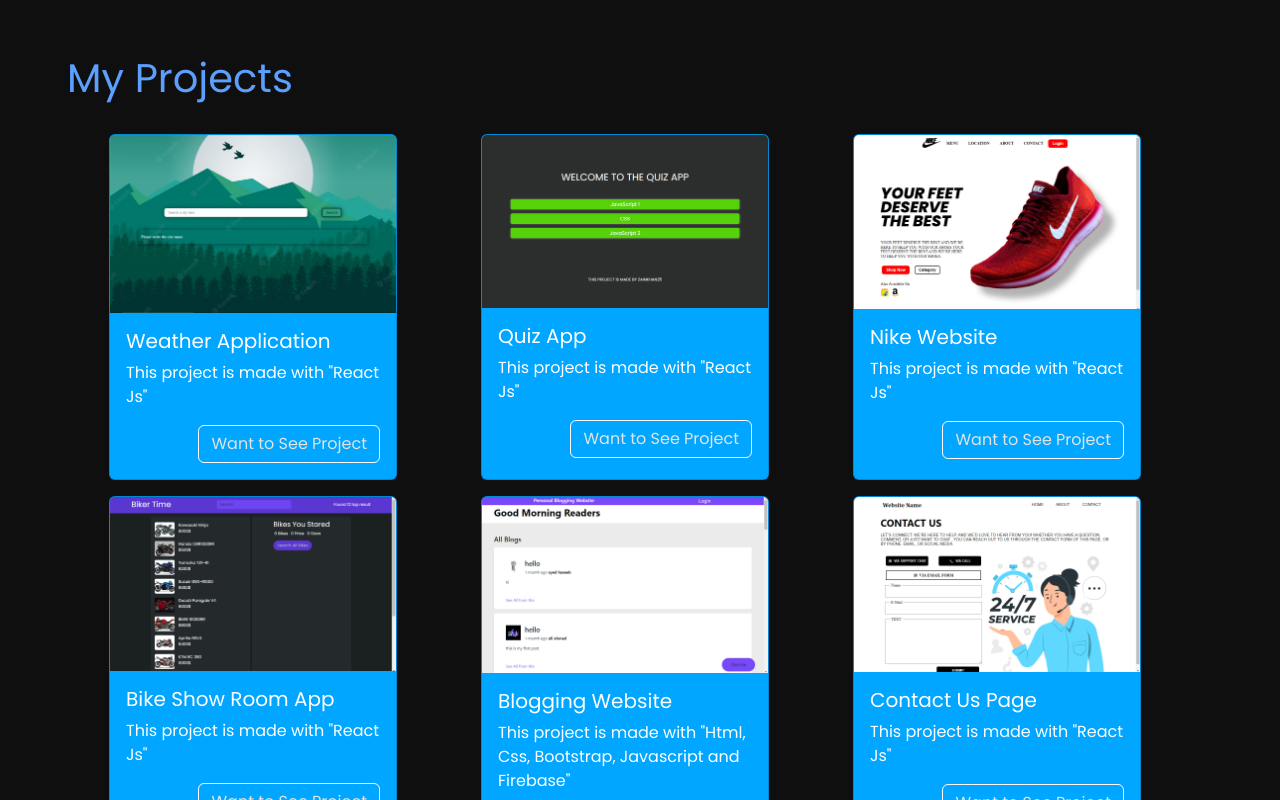
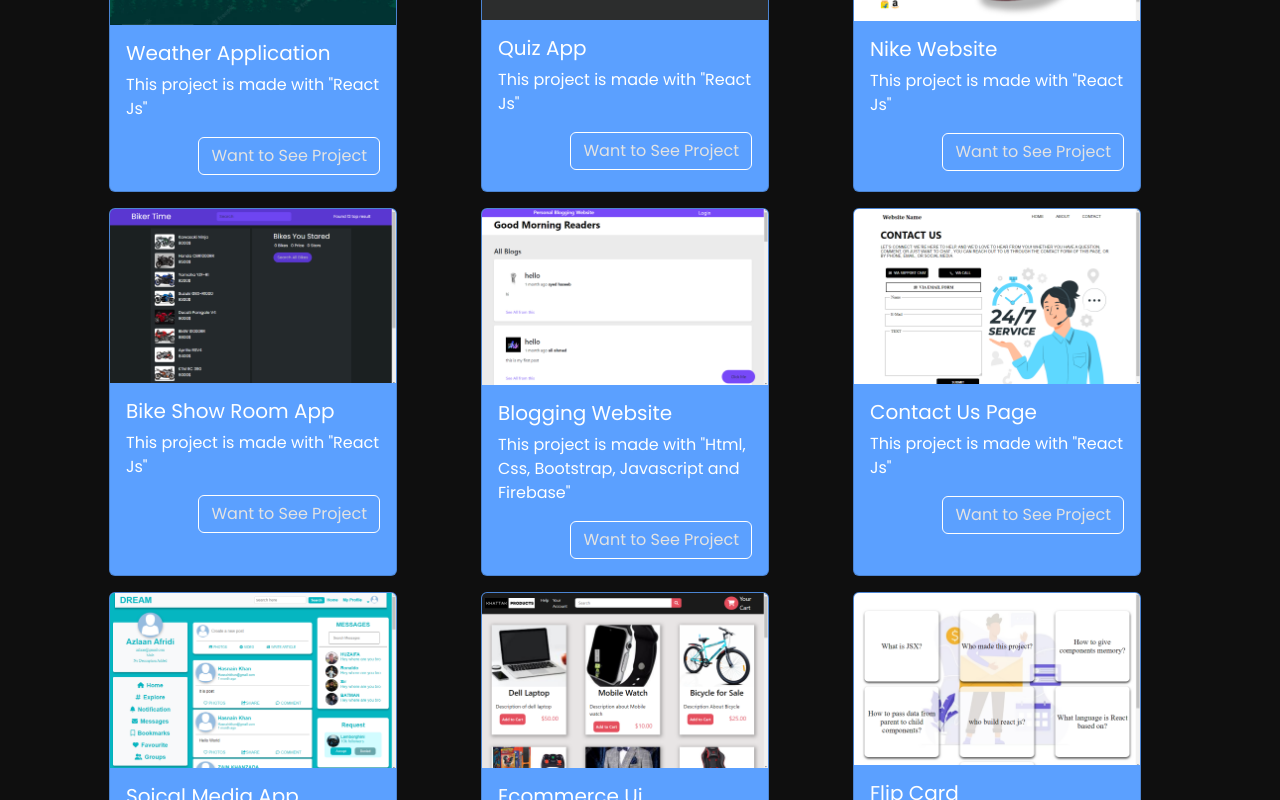
Before and after one commit to ZAINKHAN25/React-Portfolio, a React (Create React App) app: page / in a window 1280 px wide. Shown: the part 1540-2340 px from the top of the page. Built offline with nearby package versions, Linux system fonts and the light colour scheme; a web font is replaced by a local one.

Commit message:
my skill area is done

```diff
--- a/src/App.css
+++ b/src/App.css
@@ -52,7 +52,7 @@ body::-webkit-scrollbar-thumb {
 
 #homearea {
     width: 100vw !important;
-    min-height: 100vh !important;
+    min-height: 90vh !important;
 }
 
 .autotypespan, .headingwithbluecolor {
@@ -70,7 +70,7 @@ body::-webkit-scrollbar-thumb {
 }
 
 .card{
-    background-color:rgb(0, 166, 255);
+    background-color:rgb(91 160 255);
     color: #fff;
     transform: scale(100%);
     transition: all .8s;
@@ -78,7 +78,7 @@ body::-webkit-scrollbar-thumb {
 
 .card:hover{
     transform: scale(105%);
-    background-color:rgb(0, 100, 255);
+    background-color:rgb(91 180 255);
 }
 
 .btnofmyproject{
@@ -90,11 +90,11 @@ body::-webkit-scrollbar-thumb {
 
 .btnofmyproject:hover{
     background-color: white;
-    color: rgb(0, 100, 255);
+    color: rgb(91 180 255);
 }
 
 .myprojectsdiv{
-    margin-top: 30vh !important;
+    margin-top: 10vh !important;
 }
 
 @keyframes animationofimg {
--- a/src/App.js
+++ b/src/App.js
@@ -18,11 +18,98 @@ import todoimg from './todo-img.png';
 
 // Define your typewriter options here
 const typewriterOptions = {
-  strings: ["Muhammad Zain-ul-arfeen", "Full-Stack-Developer", "Mern-Stack-Developer", "React-Developer", "Frontend Developer", "Backend Developer", "Graphic Designer", "Student","Zain Khan 25"],
+  strings: ["Muhammad Zain-ul-arfeen", "Full-Stack-Developer", "Mern-Stack-Developer", "React-Developer", "Frontend Developer", "Backend Developer", "Graphic Designer", "Student", "Zain Khan 25"],
   autoStart: true,
   loop: true,
   // Other options here...
 };
+
+
+const myskillsarray = [
+  {
+    name: 'Html',
+    number: "90%"
+  }, {
+    name: 'Css',
+    number: "80%"
+  }, {
+    name: 'Bootstrap',
+    number: "95%"
+  }, {
+    name: 'Java Script',
+    number: "70%"
+  }, {
+    name: 'Firebase',
+    number: "90%"
+  }, {
+    name: 'Node Js',
+    number: "70%"
+  }, {
+    name: 'Express Js',
+    number: "90%"
+  }, {
+    name: 'Mongo DB',
+    number: "90%"
+  }, {
+    name: 'React Js',
+    number: "70%"
+  }
+]
+
+const data = [
+  {
+    name: 'Weather Application',
+    link: 'https://weather-app-react-beta.vercel.app/',
+    imgsrc: weaterimg,
+    tools: 'React Js'
+  }, {
+    name: 'Quiz App',
+    link: 'https://vercel.com/zainkhan25/quiz-app',
+    imgsrc: quizzimg,
+    tools: 'React Js'
+  }, {
+    name: 'Nike Website',
+    link: 'https://vercel.com/zainkhan25/nike-website',
+    imgsrc: nikeimg,
+    tools: 'React Js'
+  }, {
+    name: 'Bike Show Room App',
+    link: 'https://vercel.com/zainkhan25/bike-show-room-app',
+    imgsrc: bikeimg,
+    tools: 'React Js'
+  }, {
+    name: 'Blogging Website',
+    link: 'https://mini-hackathon-0.web.app/',
+    imgsrc: blogginimg,
+    tools: 'Html, Css, Bootstrap, Javascript and Firebase'
+  }, {
+    name: 'Contact Us Page',
+    link: 'https://vercel.com/zainkhan25/contact-us-page-using-react',
+    imgsrc: cotactusimg,
+    tools: 'React Js'
+  }, {
+    name: 'Soical Media App',
+    link: 'https://zainkhan25.github.io/Firebase-Dream-App',
+    imgsrc: dreamimg,
+    tools: 'Html, Css, Bootstrap, Javascript and Firebase'
+  }, {
+    name: 'Ecommerce Ui',
+    link: 'https://zainkhan25.github.io/ecommerce-website/',
+    imgsrc: ecommerceimg,
+    tools: 'Html, Css and Bootrap'
+  }, {
+    name: 'Flip Card',
+    link: 'https://vercel.com/zainkhan25/flip-cards',
+    imgsrc: flicard,
+    tools: 'React Js'
+  }, {
+    name: 'To Do App',
+    link: 'https://vercel.com/zainkhan25/todo-app-with-react-zainkhan25',
+    imgsrc: todoimg,
+    tools: 'React Js'
+  },
+]
+
 
 function App() {
   return (
@@ -31,6 +118,7 @@ function App() {
       <Home />
       <Aboutme />
       <Myprojects />
+      <Myskills />
     </div>
   );
 }
@@ -44,7 +132,7 @@ function Navbar() {
         <a className='text-decoration-none' href="#home"><span className='mx-2'>HOME</span></a>
         <a className='text-decoration-none' href="#about-me"><span className='mx-2'>ABOUT ME</span></a>
         <a className='text-decoration-none' href="#myprojects"><span className='mx-2'>MY PROJECTS</span></a>
-        <a className='text-decoration-none' href="#"><span className='mx-2'>MY SKILLS</span></a>
+        <a className='text-decoration-none' href="#myskills"><span className='mx-2'>MY SKILLS</span></a>
         <a className='text-decoration-none' href="#"><span className='mx-2'>CONTACT ME</span></a>
       </h5>
     </nav>
@@ -100,82 +188,54 @@ function Aboutme() {
 
 // My Projects
 function Myprojects() {
-  const data = [
-    {
-      name: 'Weather Application',
-      link: 'https://weather-app-react-beta.vercel.app/',
-      imgsrc: weaterimg,
-      tools: 'React Js'
-    },{
-      name: 'Quiz App',
-      link: 'https://vercel.com/zainkhan25/quiz-app',
-      imgsrc: quizzimg,
-      tools: 'React Js'
-    },{
-      name: 'Nike Website',
-      link: 'https://vercel.com/zainkhan25/nike-website',
-      imgsrc: nikeimg,
-      tools: 'React Js'
-    },{
-      name: 'Bike Show Room App',
-      link: 'https://vercel.com/zainkhan25/bike-show-room-app',
-      imgsrc: bikeimg,
-      tools: 'React Js'
-    },{
-      name: 'Blogging Website',
-      link: 'https://mini-hackathon-0.web.app/',
-      imgsrc: blogginimg,
-      tools: 'Html, Css, Bootstrap, Javascript and Firebase'
-    },{
-      name: 'Contact Us Page',
-      link: 'https://vercel.com/zainkhan25/contact-us-page-using-react',
-      imgsrc: cotactusimg,
-      tools: 'React Js'
-    },{
-      name: 'Soical Media App',
-      link: 'https://zainkhan25.github.io/Firebase-Dream-App',
-      imgsrc: dreamimg,
-      tools: 'Html, Css, Bootstrap, Javascript and Firebase'
-    },{
-      name: 'Ecommerce Ui',
-      link: 'https://zainkhan25.github.io/ecommerce-website/',
-      imgsrc: ecommerceimg,
-      tools: 'Html, Css and Bootrap'
-    },{
-      name: 'Flip Card',
-      link: 'https://vercel.com/zainkhan25/flip-cards',
-      imgsrc: flicard,
-      tools: 'React Js'
-    },{
-      name: 'To Do App',
-      link: 'https://vercel.com/zainkhan25/todo-app-with-react-zainkhan25',
-      imgsrc: todoimg,
-      tools: 'React Js'
-    },
-  ]
+
 
   return (
-    <div  data-aos-offset="250" data-aos-duration="1000" data-aos="fade-left"  className='container pt-5 myprojectsdiv' id='myprojects'>
+    <div data-aos-offset="250" data-aos-duration="1000" data-aos="fade-left" className='container pt-2 myprojectsdiv' id='myprojects'>
       <h1 className='headingwithbluecolor'>My Projects</h1>
-      <div className='d-flex justify-content-around flex-wrap mt-4'>
-      {data.map((x, i) => <SingleCardofMyProject key={i} arraydata={x}/>)}
+      <div className='d-flex justify-content-around flex-wrap mt-3'>
+        {data.map((x, i) => <SingleCardofMyProject key={i} arraydata={x} />)}
+      </div>
+    </div>
+  )
+}
+// signle card of my project
+function SingleCardofMyProject({ arraydata }) {
+  return (
+    <div className="card my-2" style={{ width: '18rem' }}>
+      <img src={arraydata.imgsrc} className="card-img-top" alt="..." />
+      <div className="card-body">
+        <h5 className="card-title">{arraydata.name}</h5>
+        <p className="card-text">This project is made with "{arraydata.tools}"</p>
+        <a target='blank' href={arraydata.link} className="btn btnofmyproject">Want to See Project</a>
       </div>
     </div>
   )
 }
 
 
-// signle card of my project
-function SingleCardofMyProject({arraydata}){
+// my skills
+function Myskills() {
+
+
+
   return (
-    <div className="card my-2" style={{width: '18rem'}}>
-        <img src={arraydata.imgsrc} class="card-img-top" alt="..."/>
-          <div class="card-body">
-            <h5 class="card-title">{arraydata.name}</h5>
-            <p class="card-text">This project is made with "{arraydata.tools}"</p>
-            <a target='blank' href={arraydata.link} class="btn btnofmyproject">Want to See Project</a>
-          </div>
+    <div data-aos-offset="250" data-aos-duration="1000" data-aos="fade-right" className='container pt-5 myprojectsdiv mb-5' id='myskills'>
+      <h1 className='headingwithbluecolor mb-5'>My Skills</h1>
+      {myskillsarray.map((single, i) => <Singleskillline myskillsarray={single} key={i} />)}
+    </div>
+  )
+}
+
+function Singleskillline({ myskillsarray }) {
+  return (
+    <div style={{backgroundColor : 'rgba(255,255,255,5%)'}} className='d-flex container justify-content-between px-3 my-2 text-start align-items-center rounded'>
+      <span>{myskillsarray.name}</span>
+      <div className="progress fs-6" role="progressbar" aria-label="Example 20px high" aria-valuenow="25" aria-valuemin="0" aria-valuemax="100" style={{height: "30px", width : "500px"}}>
+        <div className="progress-bar" style={{width: myskillsarray.number}}>{myskillsarray.number}</div>
       </div>
+
+    </div>
   )
 }
 
```
